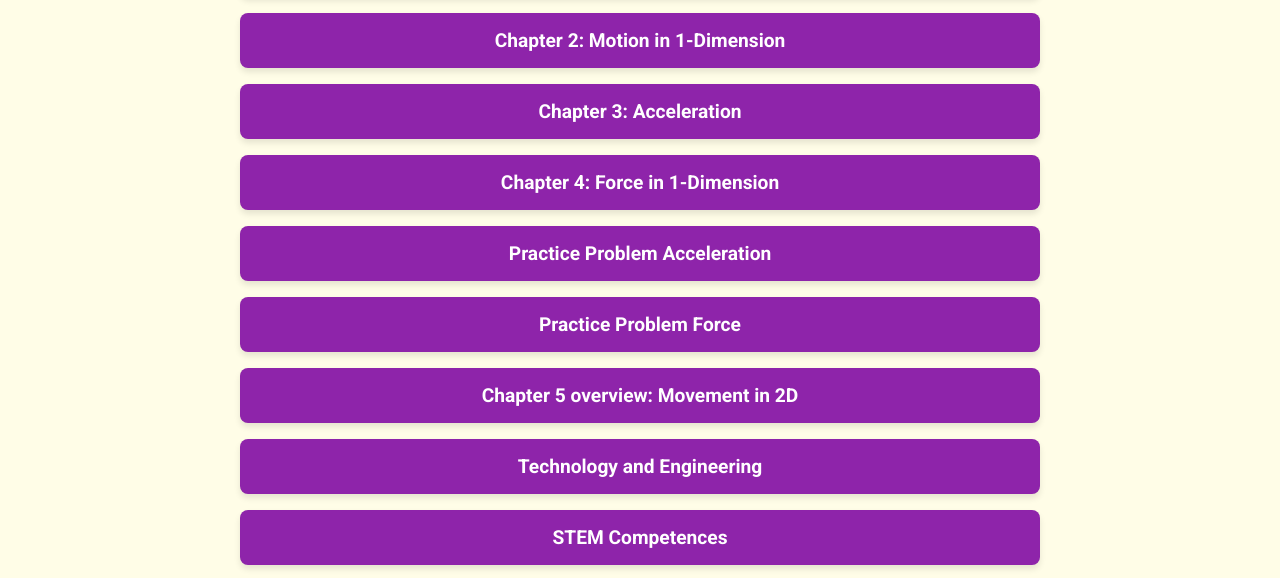
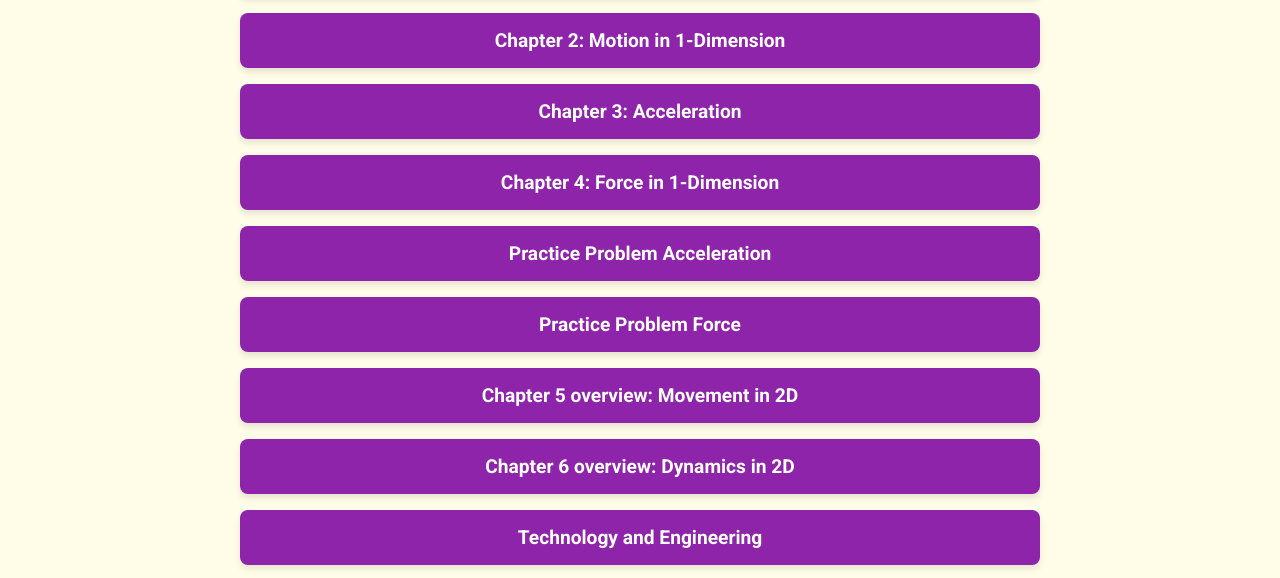
Before and after one commit to frankmartinez-teachercnsp/Presentaciones, a plain HTML site: page index.html in a window 1280 px wide. Shown: the part 346-924 px from the top of the page. Drawn offline with Linux system fonts and the light colour scheme.

Commit message:
fixed index

```diff
--- a/index.html
+++ b/index.html
@@ -26,6 +26,7 @@
             <li><a href="practice-problems.html">Practice Problem Acceleration</a></li>
 	    <li><a href="chapter4practice-problems.html">Practice Problem Force</a></li>
 	    <li><a href="2d.html"> Chapter 5 overview: Movement in 2D</a></li>
+	    <li><a href="2dproyectile.html"> Chapter 6 overview: Dynamics in 2D</a></li>
 	    <li><a href="ingenieria_y_tecnologia.html">Technology and Engineering</a></li>
 	    <li><a href="competencias_infografico.html">STEM Competences</a></li>
             </ul>
```
